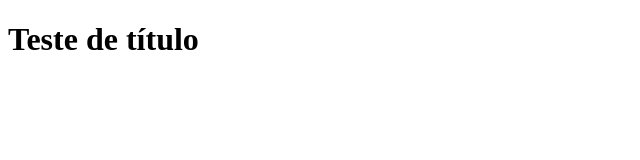
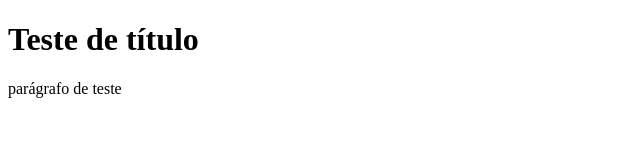
Before and after one commit to tapmorales/projeto-workflow-frontend, a plain HTML site: page index.html in a window 1280 px wide. Shown: the whole page, without its empty margins (0-640 px from the left). Drawn offline with Linux system fonts and the light colour scheme.

Commit message:
incluindo paragrafo

```diff
--- a/index.html
+++ b/index.html
@@ -6,5 +6,7 @@
 </head>
 <body>
 	<h1>Teste de título</h1>
+
+	<p>parágrafo de teste</p>
 </body>
 </html>
```
